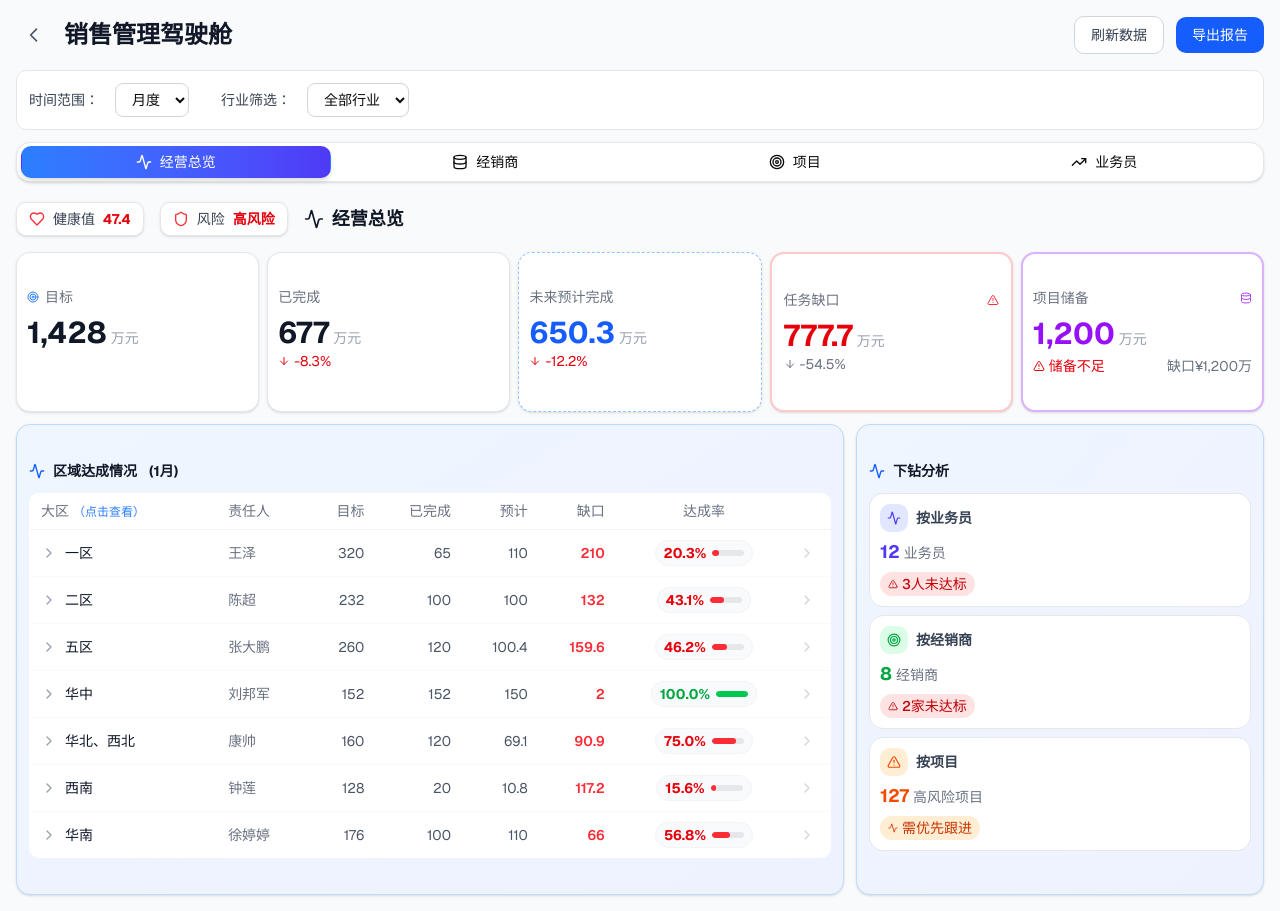
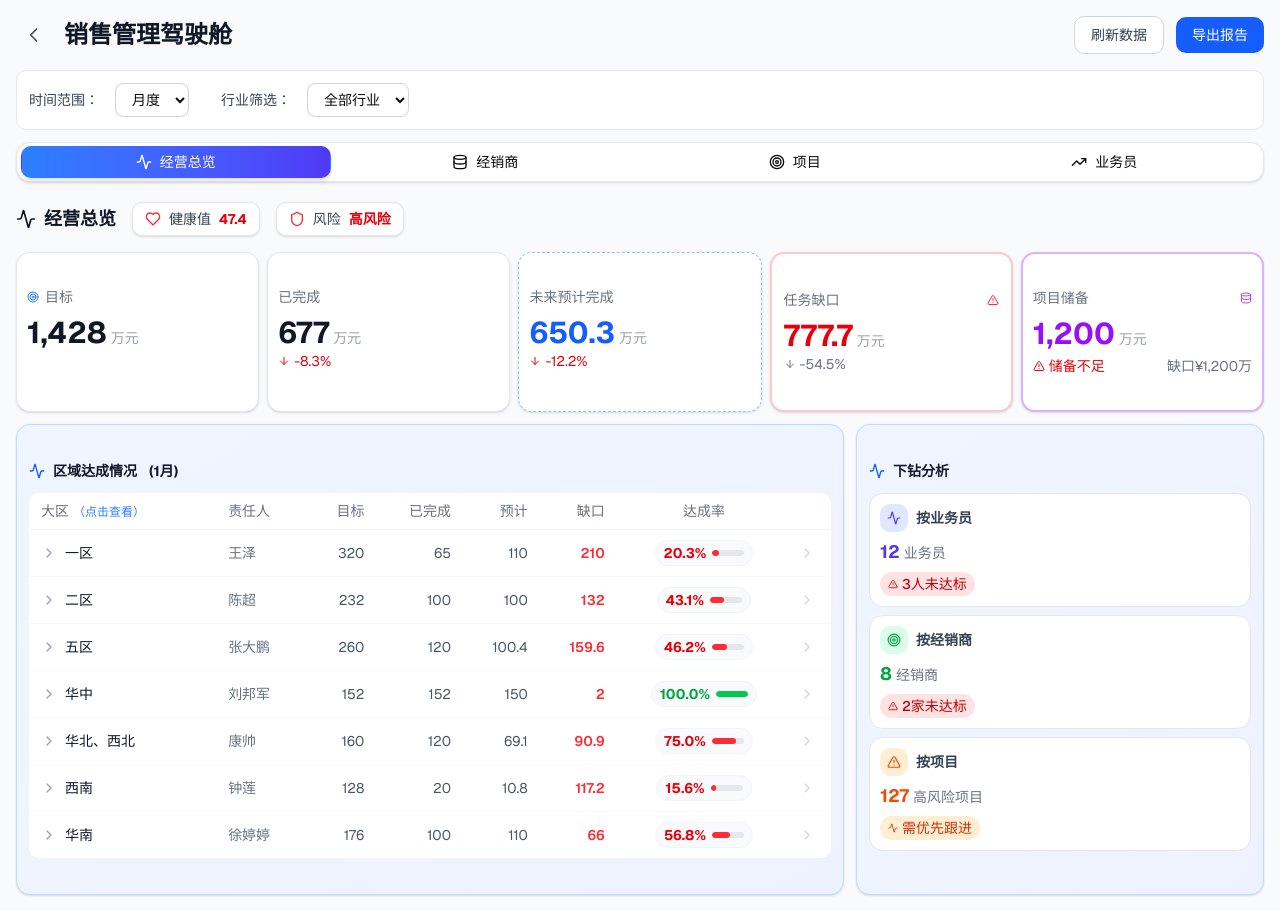
Before and after one commit to navylee1990/coze_jsc, a Next.js app: page /sales in a window 1280 px wide. Built offline with nearby package versions, Linux system fonts and the light colour scheme.

Commit message:
feat: 调整销售管理驾驶舱布局，将健康值和风险移至标题右侧

```diff
--- a/src/app/sales/page.tsx
+++ b/src/app/sales/page.tsx
@@ -305,6 +305,10 @@ export default function SalesDashboard() {
         <TabsContent value="overview">
           {/* 经营总览标题 */}
           <div className="mb-4 flex items-center gap-4">
+            <h2 className="text-lg font-semibold text-gray-900 flex items-center gap-2">
+              <Activity className="w-5 h-5" />
+              经营总览
+            </h2>
             <div className="flex items-center gap-4">
               {/* 健康指数 */}
               <div className="flex items-center gap-2 px-3 py-1.5 bg-white rounded-lg border border-gray-200 shadow-sm">
@@ -323,10 +327,6 @@ export default function SalesDashboard() {
                 </span>
               </div>
             </div>
-            <h2 className="text-lg font-semibold text-gray-900 flex items-center gap-2">
-              <Activity className="w-5 h-5" />
-              经营总览
-            </h2>
           </div>
         <div className="grid grid-cols-1 sm:grid-cols-2 lg:grid-cols-5 gap-2">
           {/* 目标 */}
```
